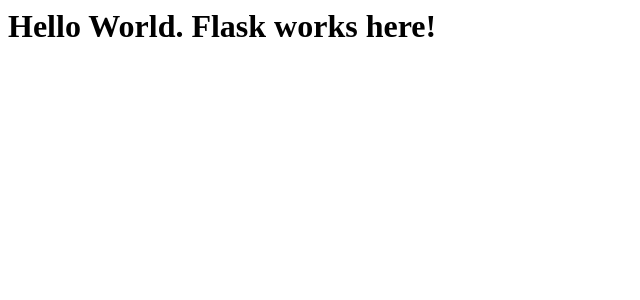
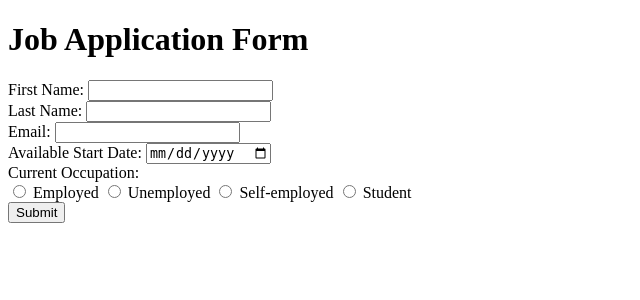
Before and after one commit to grudiy/job-application-flask, a Python web app: template templates/index.html in a window 1280 px wide. Shown: the top 300 px of the page, without its empty margins (0-640 px from the left). Run offline with Jinja, Linux system fonts and the light colour scheme; the template is opened without the code that fills it, so the values that code supplies are empty.

Commit message:
Frontend HTML form is ready

```diff
--- a/templates/index.html
+++ b/templates/index.html
@@ -1 +1,49 @@
-<h1>Hello World. Flask works here!</h1>
+<!doctype html>
+<html>
+    <head>
+        <meta charset="utf-8">
+        <meta name="viewport" content="width=device-width, initial-scale=1, shrink-to-fit=no">
+        <title>Job Application Form</title>
+    </head>
+    <body>
+        <h1>Job Application Form</h1>
+        <form>
+            <div>
+                <label for="first_name">First Name:</label>
+                <input type="text" id="first_name" name="first_name" required>
+            </div>
+            <div>
+                <label for="last_name">Last Name:</label>
+                <input type="text" id="last_name" name="last_name" required>
+            </div>
+            <div>
+                <label for="email">Email:</label>
+                <input type="email" id="email" name="email" required>
+            </div>
+            <div>
+                <label for="date">Available Start Date:</label>
+                <input type="date" id="date" name="date" required>
+            </div>
+
+            <div>
+                <label>Current Occupation: </label>
+                <br>
+                <div id="occupation">
+                    <input type="radio" id="employed" name="occupation" required>
+                    <label for="employed">Employed</label>
+
+                    <input type="radio" id="unemployed" name="occupation" required>
+                    <label for="unemployed">Unemployed</label>
+
+                    <input type="radio" id="self-employed" name="occupation" required>
+                    <label for="self-employed">Self-employed</label>
+
+                    <input type="radio" id="student" name="occupation" required>
+                    <label for="student">Student</label>
+                </div>
+            </div>
+            <button type="button">Submit</button>
+
+        </form>
+    </body>
+</html>
```
